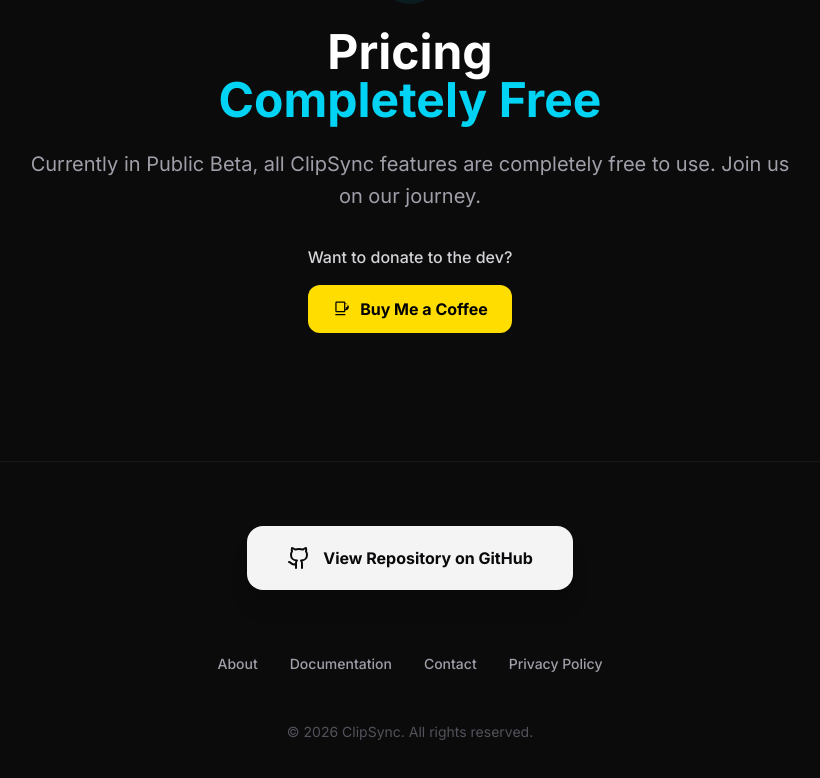
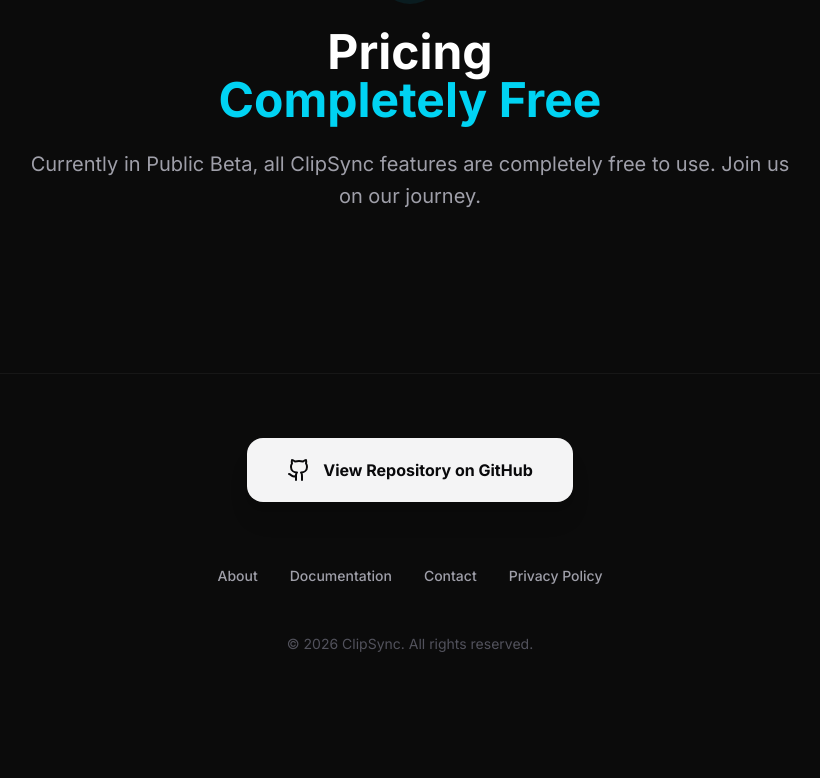
Before and after one commit to RashikFarhan/Clipsync-Website, a React (Vite) app: page / in a window 1280 px wide. Shown: the part 5183-5961 px from the top of the page, without its empty margins (230-1050 px from the left). After the commit the page ends 5901 px from the top, so only its background shows below. Built offline with nearby package versions, Linux system fonts and the light colour scheme.

Commit message:
Hide donation / buy me a coffee module from Pricing section

```diff
--- a/src/App.tsx
+++ b/src/App.tsx
@@ -574,11 +574,11 @@
         <p className="text-xl text-zinc-400 leading-relaxed mb-8">
           Currently in Public Beta, all ClipSync features are completely free to use. Join us on our journey.
         </p>
-        <p className="text-zinc-300 mb-4 font-medium">Want to donate to the dev?</p>
+        {/* <p className="text-zinc-300 mb-4 font-medium">Want to donate to the dev?</p>
         <a href="https://buymeacoffee.com" target="_blank" rel="noreferrer" className="inline-flex items-center gap-2 bg-[#FFDD00] hover:bg-[#FFDD00]/90 text-black px-6 py-3 rounded-xl font-bold transition-colors">
           <svg className="w-5 h-5" viewBox="0 0 24 24" fill="currentColor"><path d="M20.216 10.281c.026-.184.044-.37.044-.562 0-2.072-1.609-3.75-3.594-3.75H16V4.5C16 3.673 15.327 3 14.5 3h-9C4.673 3 4 3.673 4 4.5v10C4 15.327 4.673 16 5.5 16h9c.827 0 1.5-.673 1.5-1.5v-1.031h.668c1.985 0 3.594-1.678 3.594-3.75.001-.192-.017-.378-.046-.562zM14.5 14.5h-9v-10h9v10zm2.168-2.531H16V5.469h.668c1.158 0 2.094.982 2.094 2.188 0 1.205-.936 2.188-2.094 2.188zM4 18h12v1.5H4z"/></svg>
           Buy Me a Coffee
-        </a>
+        </a> */}
       </motion.div>
     </section>
   );
```
